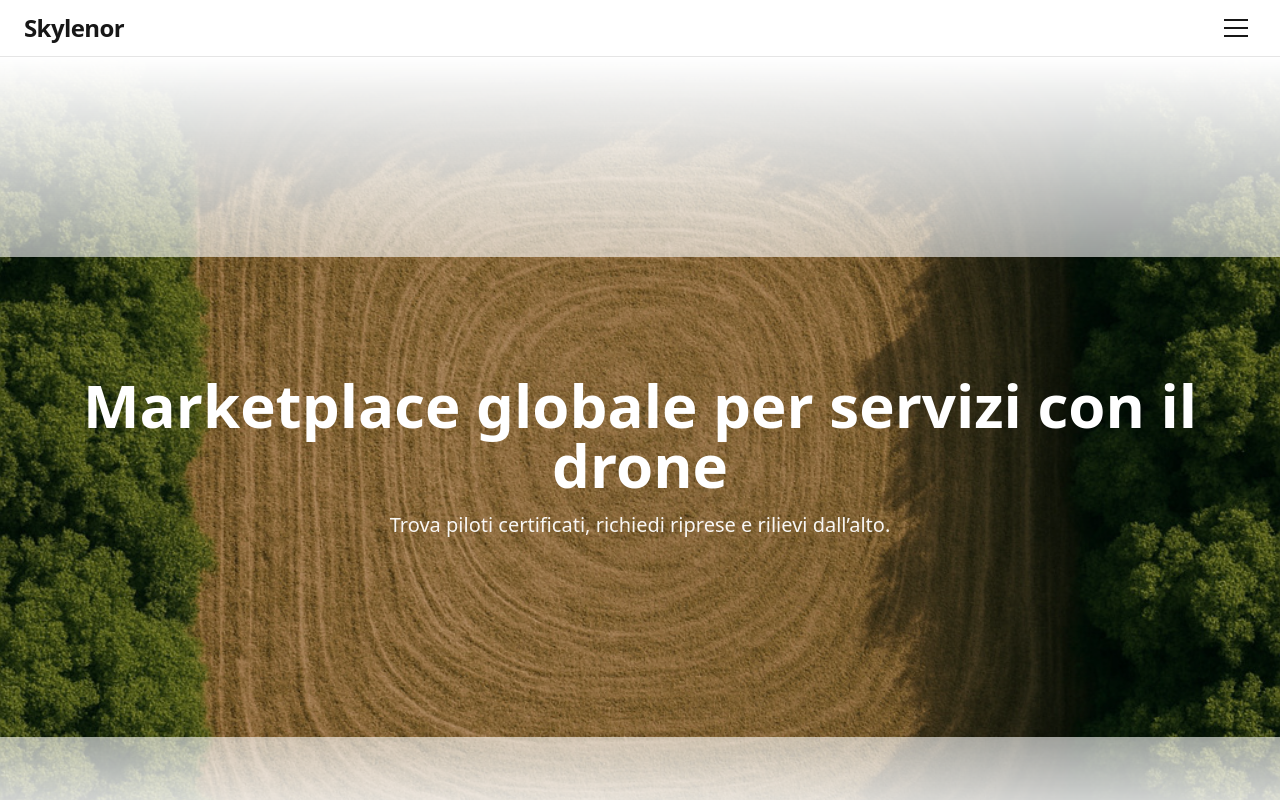
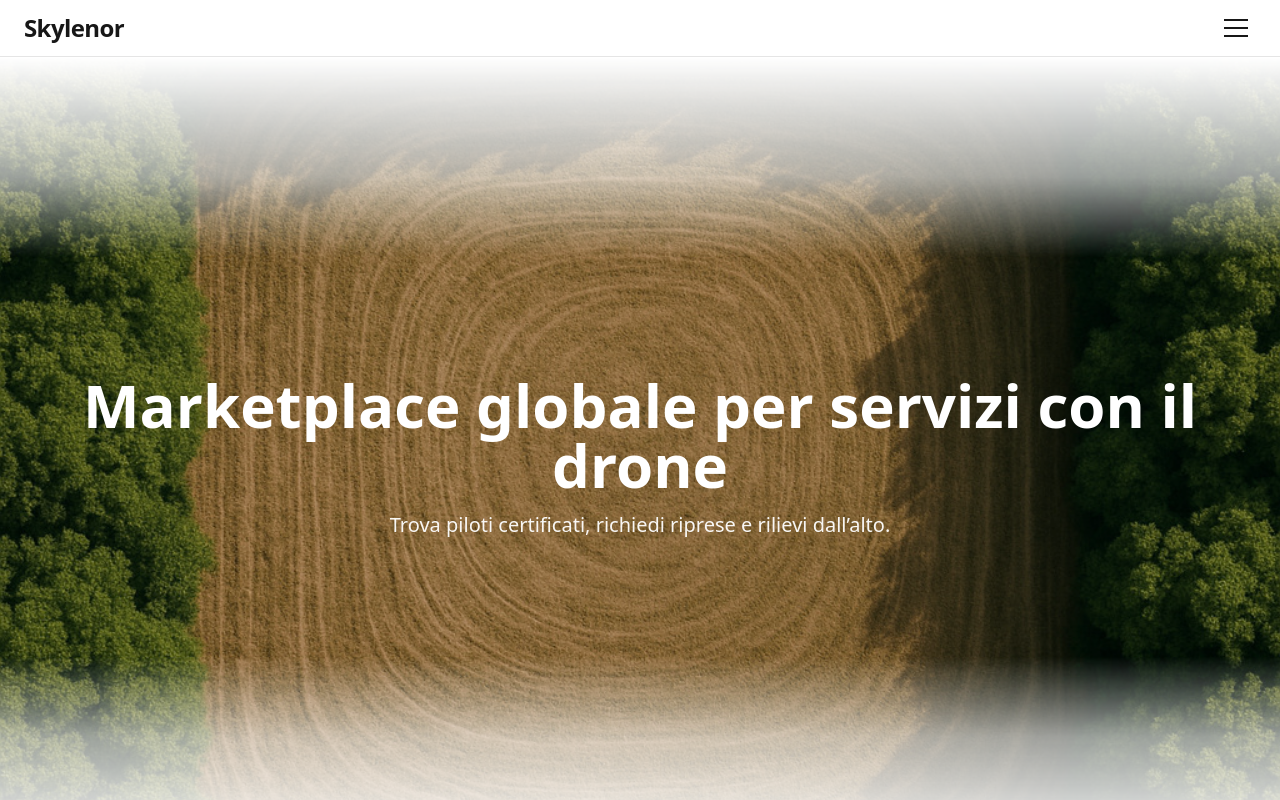
Before and after one commit to alessiomarciano007-prog/skylenor, a Next.js app: page / in a window 1280 px wide. Shown: the top 800 px of the page. Built offline with nearby package versions, Linux system fonts and the light colour scheme.

Commit message:
Update Section.tsx

```diff
--- a/app/components/Section.tsx
+++ b/app/components/Section.tsx
@@ -16,9 +16,9 @@ export default function Section({ children, className, fade = 180 }: Props) {
 const mask = `linear-gradient(
   to bottom,
   rgba(0,0,0,0) 0%,
-  rgba(0,0,0,0.4) 25%,
+  rgba(0,0,0,0.4) 15%,
   #000 25%,
-  #000 85%,
+  #000 75%,
   rgba(0,0,0,0.4) 85%,
   rgba(0,0,0,0) 100%
 )`;
```
